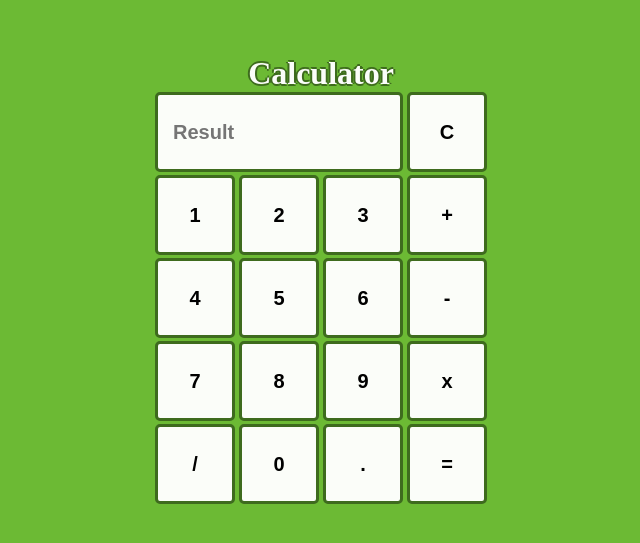
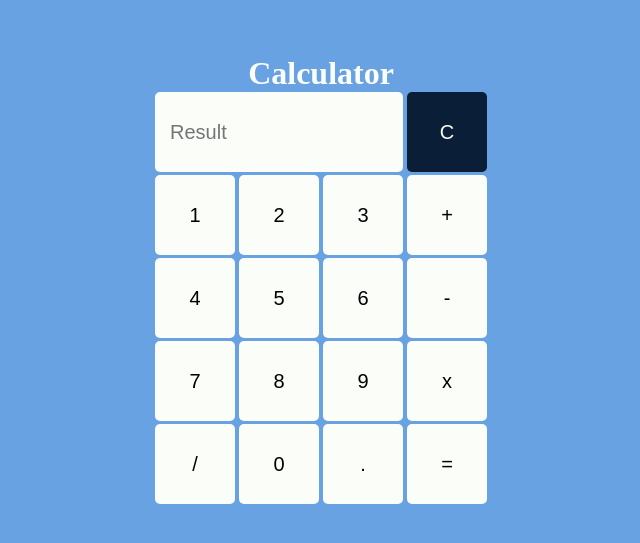
Before and after one commit to piotrorczykowski/Calculator, a plain HTML site: page index.html in a window 1280 px wide. Shown: the part 119-662 px from the top of the page, without its empty margins (319-959 px from the left). Drawn offline with Linux system fonts and the light colour scheme.

Commit message:
Changed style in light.css

```diff
--- a/styles/light.css
+++ b/styles/light.css
@@ -7,13 +7,12 @@
 
 body
 {
-    background-color: #6CBA34;
+    background-color: #69A2E2;
 }
 
 #title
 {
     color: #FBFDF9;
-    text-shadow: -2px 0 #3E6B1E, 0 2px #3E6B1E, 2px 0 #3E6B1E, 0 -2px #3E6B1E;
 }
 
 #container
@@ -40,9 +39,7 @@ input
     padding: 15px;
     background-color: #FBFDF9;
     border-radius: 5px;
-    border: solid 3px #3E6B1E;
     font-size: 20px;
-    font-weight: 600;
 }
 
 input[type="text"]
@@ -52,7 +49,25 @@ input[type="text"]
     cursor: default;
 }
 
+input[type="button"]
+{
+    transition: 0.2s;
+}
+
+input[type="button"]:hover
+{
+    cursor: pointer;
+    background-color: #143D6B;
+    color: #FBFDF9;
+}
+
 input[type="text"]:focus
 {
     outline: none;
 }
+
+input[value="C"]
+{
+    background-color: #0A1F37;
+    color: #FBFDF9;
+}
```
